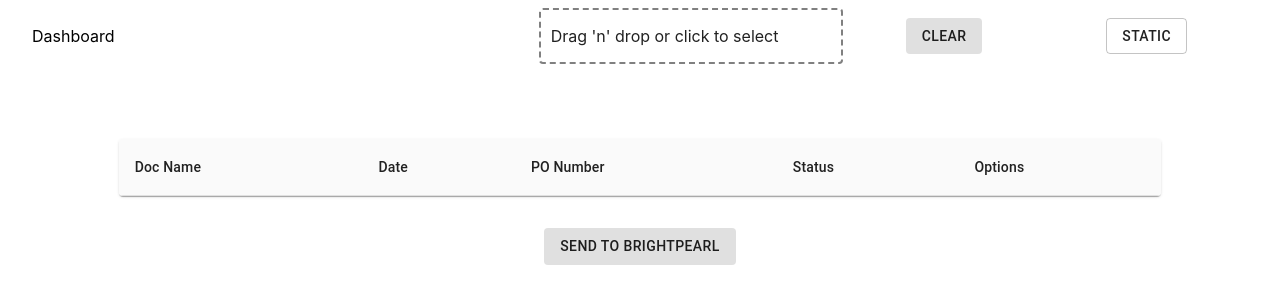
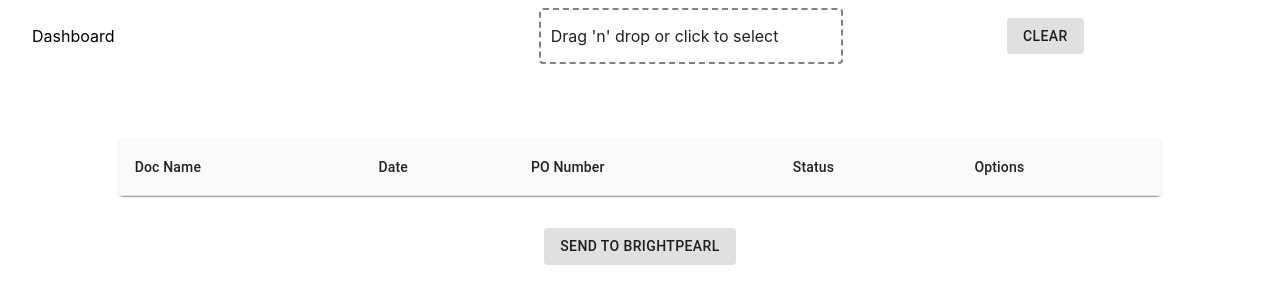
Before and after one commit to stevopritchard/Invoice-Parser-client, a React (Create React App) app: page / in a window 1280 px wide. Shown: the top 304 px of the page. Built offline with nearby package versions, Linux system fonts and the light colour scheme.

Commit message:
removed 'static' button

```diff
--- a/src/Containers/TextDetection/TextDetection.js
+++ b/src/Containers/TextDetection/TextDetection.js
@@ -108,7 +108,7 @@ function TextDetection({ keyDataToParent, clearText, handleOpen, setStatus }) {
             Clear
           </Button>
         </Container>
-        <Container className={classes.buttonArea}>
+        {/* <Container className={classes.buttonArea}>
           <Button
             variant="outlined"
             type="button"
@@ -117,7 +117,7 @@ function TextDetection({ keyDataToParent, clearText, handleOpen, setStatus }) {
           >
             Static
           </Button>
-        </Container>
+        </Container> */}
         {/* <Container className={classes.buttonArea}>
           <Button
             variant="contained"
```
